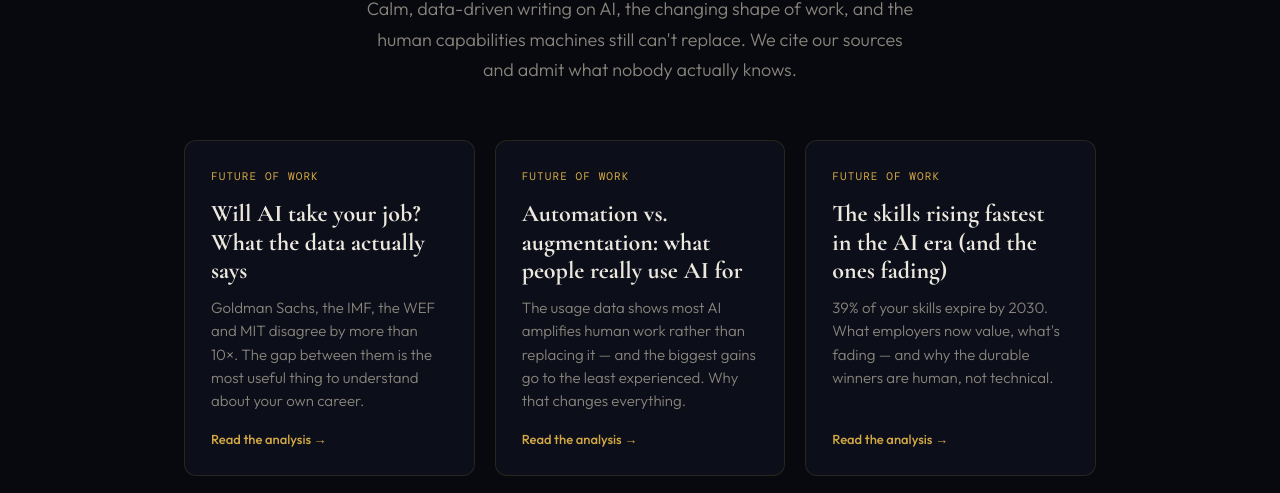
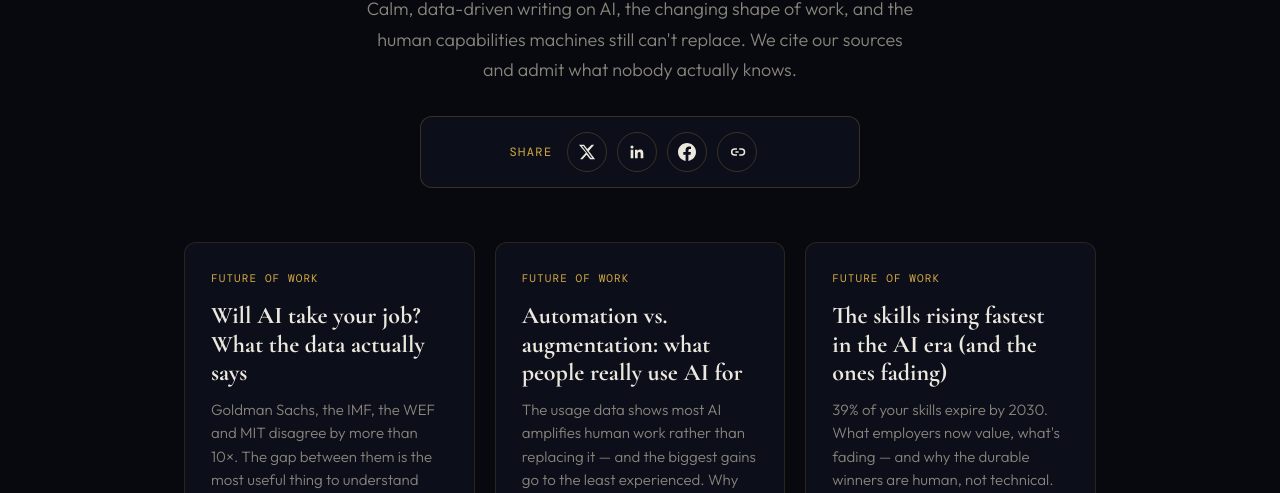
Before and after one commit to stevejeffery1703/humanometer, a website: page public/articles/index.html in a window 1280 px wide. Shown: the part 302-795 px from the top of the page. Drawn offline with nearby package versions, Linux system fonts and the light colour scheme.

Commit message:
Add share bar to the /articles hub (centered under the hero)
The hub is the most shareable single page; give it the same share bar as the articles (centered variant), sharing the collection via its own OG tags. The 16 article links were already present and styled. Article accuracy/clarity reviewed end-to-end — no changes needed.

Co-Authored-By: Claude Opus 4.8 <noreply@anthropic.com>

```diff
--- a/public/articles/articles.css
+++ b/public/articles/articles.css
@@ -67,6 +67,8 @@ h1{font-family:'Cormorant Garamond',serif;font-size:clamp(34px,6vw,52px);font-we
 .share-btn:hover{background:var(--gold);border-color:var(--gold);color:#0a0a0a;}
 .share-native{display:none;}
 .share-copied{font-size:13px;color:var(--gold);}
+/* Centered variant for the hub hero */
+.share-bar.center{justify-content:center;max-width:440px;margin:30px auto 0;}
 
 /* ── Body typography ── */
 .article p{font-size:17px;color:var(--text);margin-bottom:22px;}
--- a/public/articles/index.html
+++ b/public/articles/index.html
@@ -61,6 +61,17 @@
   <p class="eyebrow">Humanometer Articles</p>
   <h1>The future of work, minus the hype</h1>
   <p>Calm, data-driven writing on AI, the changing shape of work, and the human capabilities machines still can't replace. We cite our sources and admit what nobody actually knows.</p>
+  <div class="share-bar center">
+    <span class="share-bar-label">Share</span>
+    <div class="share-btns">
+      <button class="share-btn" type="button" data-share="x" aria-label="Share on X" title="Share on X"><svg viewBox="0 0 24 24" aria-hidden="true"><path d="M18.244 2.25h3.308l-7.227 8.26 8.502 11.24H16.17l-4.714-6.231-5.401 6.231H2.744l7.73-8.835L1.254 2.25H8.08l4.259 5.629L18.244 2.25zm-1.161 17.52h1.833L7.084 4.126H5.117z"/></svg></button>
+      <button class="share-btn" type="button" data-share="linkedin" aria-label="Share on LinkedIn" title="Share on LinkedIn"><svg viewBox="0 0 24 24" aria-hidden="true"><path d="M20.447 20.452h-3.554v-5.569c0-1.328-.027-3.037-1.852-3.037-1.853 0-2.136 1.445-2.136 2.939v5.667H9.351V9h3.414v1.561h.046c.477-.9 1.637-1.85 3.37-1.85 3.601 0 4.267 2.37 4.267 5.455v6.286zM5.337 7.433a2.062 2.062 0 0 1-2.063-2.065 2.064 2.064 0 1 1 2.063 2.065zm1.782 13.019H3.555V9h3.564v11.452z"/></svg></button>
+      <button class="share-btn" type="button" data-share="facebook" aria-label="Share on Facebook" title="Share on Facebook"><svg viewBox="0 0 24 24" aria-hidden="true"><path d="M24 12.073c0-6.627-5.373-12-12-12s-12 5.373-12 12c0 5.99 4.388 10.954 10.125 11.854v-8.385H7.078v-3.47h3.047V9.43c0-3.007 1.792-4.669 4.533-4.669 1.312 0 2.686.235 2.686.235v2.953H15.83c-1.491 0-1.956.925-1.956 1.874v2.25h3.328l-.532 3.47h-2.796v8.385C19.612 23.027 24 18.062 24 12.073z"/></svg></button>
+      <button class="share-btn share-native" type="button" data-share="native" aria-label="Share" title="Share"><svg viewBox="0 0 24 24" aria-hidden="true"><path d="M18 16.08c-.76 0-1.44.3-1.96.77L8.91 12.7c.05-.23.09-.46.09-.7s-.04-.47-.09-.7l7.05-4.11c.54.5 1.25.81 2.04.81a3 3 0 1 0-3-3c0 .24.04.47.09.7L8.04 9.81A3 3 0 1 0 6 15a2.99 2.99 0 0 0 2.04-.81l7.12 4.16c-.05.21-.08.43-.08.65a2.92 2.92 0 1 0 2.92-2.92z"/></svg></button>
+      <button class="share-btn" type="button" data-share="copy" aria-label="Copy link" title="Copy link"><svg viewBox="0 0 24 24" aria-hidden="true"><path d="M3.9 12a5 5 0 0 1 5-5h3v2h-3a3 3 0 0 0 0 6h3v2h-3a5 5 0 0 1-5-5zm6-1h4.2v2H9.9v-2zm5.1-4h3a5 5 0 0 1 0 10h-3v-2h3a3 3 0 0 0 0-6h-3V7z"/></svg></button>
+    </div>
+    <span class="share-copied" role="status" aria-live="polite"></span>
+  </div>
 </section>
 
 <div class="hub-grid">
@@ -128,5 +139,6 @@
   <p class="foot-note">Humanometer measures the five human capabilities AI can't replace. Free 5-minute assessment.</p>
 </footer>
 
+  <script src="/articles/share.js" defer></script>
 </body>
 </html>
```
